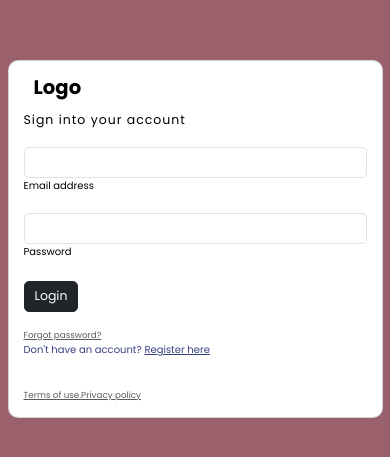
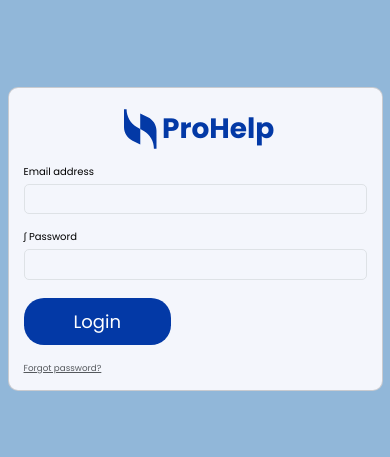
Before and after one commit to javierlnc/frontendClass, an Angular app: page /login in a window 390 px wide. Shown: the part 183-640 px from the top of the page. Built offline with nearby package versions, Linux system fonts and the light colour scheme.

Commit message:
Se termina Login

```diff
--- a/src/app/Layout/footer/footer.component.css
+++ b/src/app/Layout/footer/footer.component.css
@@ -2,8 +2,8 @@ footer{
     background-color: var(--blue-dark);
     color: var(--white);
     font-size: var(--mt);
-    padding: 71px 100px;
-}
+    padding: 10px 0;
+   }
 .footer-header{
     font-size: 4.8rem;
 }
--- a/src/app/Pages/contacto/contacto.component.css
+++ b/src/app/Pages/contacto/contacto.component.css
@@ -0,0 +1,23 @@
+html, body {
+    height: 100%;
+    margin: 0;
+}
+.wrapper {
+    display: flex;
+    flex-direction: column;
+    min-height: 100vh; /* La altura mínima del contenedor será igual a la del viewport */
+}
+
+.contact-us {
+    flex: 1;
+    background-color: var(--blue-bell); /* Ocupa todo el espacio disponible entre el header y el footer */
+}
+
+.contact-form{
+    background-color: var(--grey);
+    padding: 50px;
+    font-size: var(--mt);
+}
+input, textarea{
+    background: none;
+}
--- a/src/app/Pages/contacto/contacto.component.html
+++ b/src/app/Pages/contacto/contacto.component.html
@@ -1 +1,60 @@
-<navbar></navbar>
+<div class="wrapper">
+    <navbar></navbar>
+    <section class="contact-us vh-100 d-flex justify-content-center align-items-center">
+
+        <div class="col-lg-7 contact-form__wrapper p-5 order-lg-1">
+            <div class="col-md-12 text-center mt-5 flex align-items-center">
+                <h2 class="featured-header m-auto">
+                  Contacto
+                </h2>
+                <p class="lead mx-auto">Contáctanos hoy para descubrir cómo ProHelpDesk puede optimizar tu soporte y mejorar la eficiencia de tu empresa. Estamos aquí para ayudarte a dar el siguiente paso hacia una gestión más efectiva</p>
+              </div>
+            <form action="#" class="contact-form form-validate" novalidate="novalidate">
+                <div class="row">
+                    <div class="col-sm-6 mb-3">
+                        <div class="form-group">
+                            <label class="required-field" for="firstName">First Name</label>
+                            <input type="text" class="form-control" id="firstName" name="firstName" placeholder="Wendy">
+                        </div>
+                    </div>
+
+                    <div class="col-sm-6 mb-3">
+                        <div class="form-group">
+                            <label for="lastName">Last Name</label>
+                            <input type="text" class="form-control" id="lastName" name="lastName" placeholder="Appleseed">
+                        </div>
+                    </div>
+
+                    <div class="col-sm-6 mb-3">
+                        <div class="form-group">
+                            <label class="required-field" for="email">Email</label>
+                            <input type="text" class="form-control" id="email" name="email" placeholder="wendy.apple@seed.com">
+                        </div>
+                    </div>
+
+                    <div class="col-sm-6 mb-3">
+                        <div class="form-group">
+                            <label for="phone">Phone Number</label>
+                            <input type="tel" class="form-control" id="phone" name="phone" placeholder="(021)-454-545">
+                        </div>
+                    </div>
+
+                    <div class="col-sm-12 mb-3">
+                        <div class="form-group">
+                            <label class="required-field" for="message">How can we help?</label>
+                            <textarea class="form-control" id="message" name="message" rows="4" placeholder="Hi there, I would like to....."></textarea>
+                        </div>
+                    </div>
+
+                    <div class="col-sm-12 mb-3">
+                        <button type="submit" name="submit" class="btn btn-primary">Submit</button>
+                    </div>
+
+                </div>
+            </form>
+        </div>
+        <!-- End Contact Form Wrapper -->
+
+    </section>
+    <app-footer></app-footer>
+</div>
--- a/src/app/Pages/contacto/contacto.component.ts
+++ b/src/app/Pages/contacto/contacto.component.ts
@@ -1,10 +1,10 @@
 import { Component } from '@angular/core';
 import { NavbarComponent } from '../../Layout/navbar/navbar.component';
-
+import { FooterComponent } from '../../Layout/footer/footer.component';
 @Component({
   selector: 'app-contacto',
   standalone: true,
-  imports: [NavbarComponent],
+  imports: [NavbarComponent, FooterComponent],
   templateUrl: './contacto.component.html',
   styleUrl: './contacto.component.css'
 })
--- a/src/app/Pages/login/login.component.css
+++ b/src/app/Pages/login/login.component.css
@@ -0,0 +1,23 @@
+.login{
+    background: var(--blue-bell);
+}
+.card{
+    border-radius: 1rem;
+    background-color: var(--grey);
+}
+input{
+    background: none;
+    max-width: 430px;
+}
+
+.imagen{
+    border-radius: 1rem 0 0 1rem;
+    object-fit: fill;
+
+}
+.navbar-brand{
+    font-weight: bold;
+    font-size: var(--xbt);
+    color: var(--blue-dark);
+    margin-left: 100px;
+}
--- a/src/app/Pages/login/login.component.html
+++ b/src/app/Pages/login/login.component.html
@@ -1,46 +1,67 @@
-<section class="vh-100" style="background-color: #9A616D;">
+<section class="vh-100 login">
   <div class="container py-5 h-100">
     <div class="row d-flex justify-content-center align-items-center h-100">
       <div class="col col-xl-10">
-          <div class="card" style="border-radius: 1rem;">
+        <div class="card">
           <div class="row g-0">
+            <!-- Imagen a la izquierda -->
             <div class="col-md-6 col-lg-5 d-none d-md-block">
-                <img src="https://mdbcdn.b-cdn.net/img/Photos/new-templates/bootstrap-login-form/img1.webp"
-                  alt="login form" class="img-fluid" style="border-radius: 1rem 0 0 1rem;" />
+              <img
+                src="https://images.pexels.com/photos/1181316/pexels-photo-1181316.jpeg?auto=compress&cs=tinysrgb&w=1260&h=750&dpr=1"
+                alt="login form"
+                class="img-fluid h-100 imagen"
+              />
             </div>
-              <div class="col-md-6 col-lg-7 d-flex align-items-center">
+            <!-- Formulario a la derecha -->
+            <div
+              class="col-md-6 col-lg-7 d-flex align-items-center justify-content-center"
+            >
               <div class="card-body p-4 p-lg-5 text-black">
-
                 <form>
-
                   <div class="d-flex align-items-center mb-3 pb-1">
-                      <i class="fas fa-cubes fa-2x me-3" style="color: #ff6219;"></i>
-                      <span class="h1 fw-bold mb-0">Logo</span>
+                    <a class="navbar-brand" routerLink="/home">
+                      <img
+                        src="/Logo.svg"
+                        class="me-2"
+                        height="40"
+                        alt="Logo"
+                      />
+                      <small>ProHelp</small>
+                    </a>
                   </div>
 
-                    <h5 class="fw-normal mb-3 pb-3" style="letter-spacing: 1px;">Sign into your account</h5>
+                  <div class="form-outline mb-4">
+                    <label class="form-label" for="form2Example17"
+                      >Email address</label
+                    >
+                    <input
+                      type="email"
+                      id="form2Example17"
+                      class="form-control form-control-lg"
+                    />
 
-                    <div data-mdb-input-init class="form-outline mb-4">
-                      <input type="email" id="form2Example17" class="form-control form-control-lg" />
-                      <label class="form-label" for="form2Example17">Email address</label>
                   </div>
 
-                    <div data-mdb-input-init class="form-outline mb-4">
-                      <input type="password" id="form2Example27" class="form-control form-control-lg" />
-                      <label class="form-label" for="form2Example27">Password</label>
+                  <div class="form-outline mb-4">∫
+                     <label class="form-label" for="form2Example27"
+                      >Password</label
+                    >
+                    <input
+                      type="password"
+                      id="form2Example27"
+                      class="form-control form-control-lg"
+                    />
+
                   </div>
 
                   <div class="pt-1 mb-4">
-                      <button data-mdb-button-init data-mdb-ripple-init class="btn btn-dark btn-lg btn-block" type="button">Login</button>
+                    <button class="btn btn-blue btn-lg btn-block" type="button">
+                      Login
+                    </button>
                   </div>
 
                   <a class="small text-muted" href="#!">Forgot password?</a>
-                    <p class="mb-5 pb-lg-2" style="color: #393f81;">Don't have an account? <a href="#!"
-                        style="color: #393f81;">Register here</a></p>
-                    <a href="#!" class="small text-muted">Terms of use.</a>
-                    <a href="#!" class="small text-muted">Privacy policy</a>
                 </form>
-
               </div>
             </div>
           </div>
--- a/src/styles.css
+++ b/src/styles.css
@@ -44,3 +44,11 @@ html{
     font-size: 1.8rem;
     color: var(--white);
 }
+.btn-blue{
+    background:var(--blue-dark);
+    border: none;
+    border-radius: 20px;
+    padding: 10px 50px;
+    font-size: 1.8rem;
+    color: var(--white);
+}
```
Also changed, not shown: src/app/Pages/home/home.component.html (+33 -29 lines), public/Logo.svg (added). Lines whose indentation alone changed are shown as unchanged.
